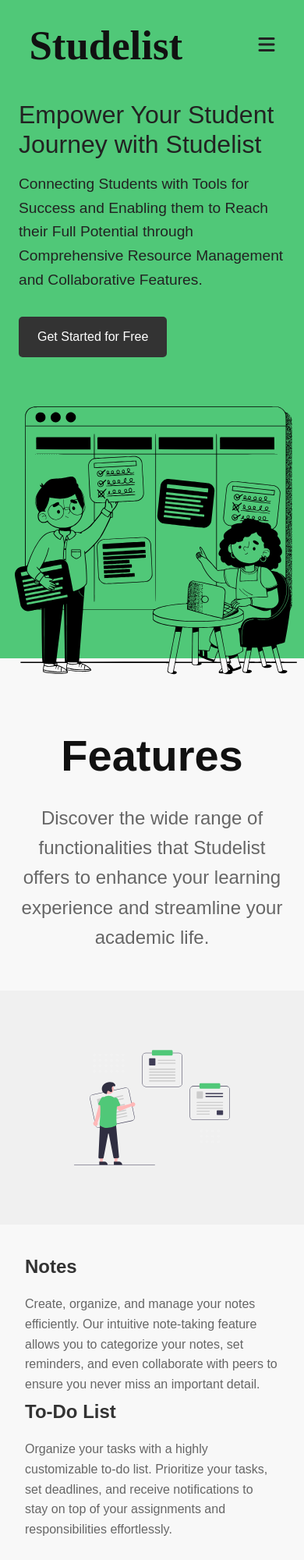
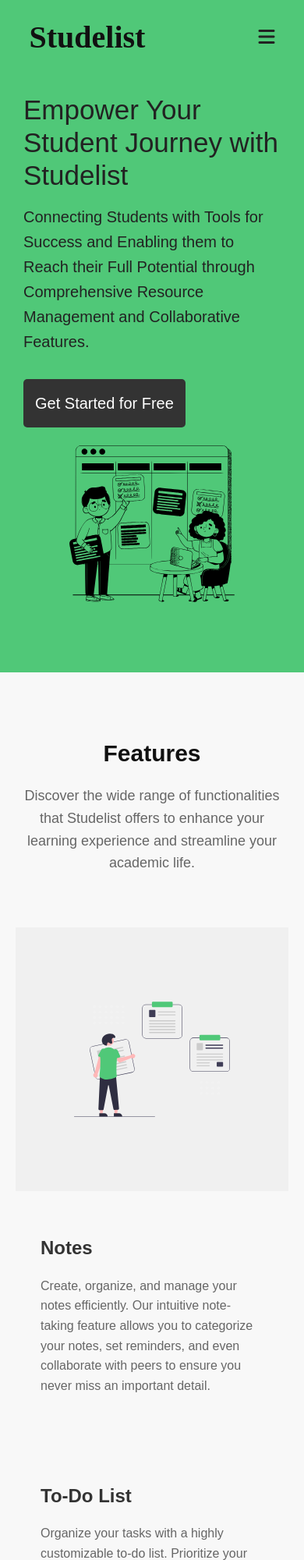
Before and after one commit to eduardodfran/studelist-app, a website: page client/public/index.html in a window 390 px wide. Shown: the top 2000 px of the page at 78% size. Drawn offline with Linux system fonts and the light colour scheme; a web font is replaced by a local one.

Commit message:
landing page responsive

```diff
--- a/client/public/index.html
+++ b/client/public/index.html
@@ -251,11 +251,12 @@
     <footer>
       <div class="container">
         <div class="contact-info">
-          <p>Contact us: franeduardo305@gmail.com</p>
+          <p>Contact us: <a href="mailto:franeduardo305@gmail.com">franeduardo305@gmail.com</a></p>
         </div>
         <div class="legal">
           <a href="./privacy.html">Privacy Policy</a> |
-          <a href="#terms">Terms of Service</a>
+          <a href="#terms">Terms of Service</a> |
+          <a href="https://eduardofran.vercel.app" target="_blank">My Portfolio</a>
         </div>
       </div>
       <div class="copyright">&copy; 2024 Studelist. All rights reserved.</div>
--- a/client/public/landing-page.css
+++ b/client/public/landing-page.css
@@ -714,95 +714,93 @@
   }
 }
 
-@media (max-width: 480px) {
-  .front .hero {
-    height: 100vh;
+
+@media (max-width: 700px) {
+  .front header .container .logo {
+    font-size: 40px;
   }
 
-  .front .hero .container {
-    margin-top: 1.5rem;
-    padding: 1.5rem;
+  #home .container {
+    padding-left: 30px;
+    padding-right: 30px;
   }
 
-  .front .hero .container h1 {
-    font-size: 2rem;
+  #home .hero-content h1 {
+    font-size: 35px;
   }
 
-  .front .hero .container p {
-    font-size: 1.2rem;
+  #home .hero-content p {
+    font-size: 20px;
   }
 
-  .cta-button {
-    font-size: 1rem;
-    padding: 0.8rem 1.5rem;
+  #home .hero-content a {
+    font-size: 20px;
+    padding: 15px;
   }
 
-  .front .hero .right img {
-    height: 400px;
-    width: 400px;
+  #home .right {
+    width: 100%;
+    height: auto;
+    display: flex;
+    justify-content: center;
   }
 
-  .features {
-    height: 280vh;
+  #home .right img {
+    width: 60%;
+    height: auto;
   }
 
-  .feature-card {
-    height: 50vh;
+  #features .container .section-title h2 {
+    font-size: 30px;
+  }
+
+  #features .container .section-title p {
+    font-size: 18px;
+  }
+
+  #features .container .feature-cards .feature-card .note h3 {
+    font-size: 24px;
+  }
+
+  #features .container .feature-cards .feature-card .note p {
+    font-size: 16px;
+  }
+
+  #about .about-title h2 {
+    font-size: 30px;
+  }
+
+  #about .about-title p {
+    font-size: 18px;
+  }
+
+  #testimonials .container .section-title h2 {
+    font-size: 30px;
+  }
+
+  #testimonials .container .section-title p {
+    font-size: 18px;
+  }
+
+  #testimonials .container .testimonial-slideshow .testimonial p {
+    font-size: 16px;
+}
+
+  #footer .container {
+    display: block;
+    text-align: center;
     padding: 0;
   }
 
-  .feature-card .image img {
-    width: 200px;
-    height: 200px;
-    margin: 0 auto;
+  #footer .container .contact-info p {
+    font-size: 14px;
   }
 
-  .feature-card .image {
-    height: 300px;
+  #footer .container .contact-info a {
+    font-size: 14px;
   }
 
-  .feature-card .note {
-    margin-top: 2rem;
-    margin: 0;
-    width: 100%;
-  }
-
-  .feature-card .note p {
-    margin: 0.5rem 0;
-    font-size: 1rem;
-  }
-
-  .feature-card .note h3 {
-    font-size: 1.5rem;
-    margin: 0.5rem 0;
-  }
-
-  .about-title {
-    height: 60vh;
-  }
-
-  .about-title h2 {
-    font-size: 2rem;
-  }
-
-  .about-title p {
-    font-size: 1.2rem;
-  }
-
-  .about .container {
-    padding-top: 0;
-  }
-
-  .about .container p {
-    font-size: 1.2rem;
-  }
-
-  .about .container h3 {
-    font-size: 1.5rem;
-  }
-
-  .testimonial-slideshow {
-    margin: 2rem;
-
+  #footer .container .legal a {
+    font-size: 14px;
   }
 }
--- a/package.json
+++ b/package.json
@@ -4,7 +4,8 @@
   "description": "Studelist is a web application that helps students manage their academic tasks efficiently.",
   "main": "server.js",
   "scripts": {
-    "start": "node server/index.js"
+    "start": "node server/index.js",
+    "dev": "nodemon server/index.js"
   },
   "author": "Wakin",
   "license": "MIT",
@@ -23,5 +24,8 @@
     "jsonwebtoken": "^9.0.2",
     "passport": "^0.7.0",
     "passport-google-oauth20": "^2.0.0"
+  },
+  "devDependencies": {
+    "nodemon": "^3.1.4"
   }
 }
```
Also changed, not shown: server/index.js (+8 -0 lines), 1 other file.
